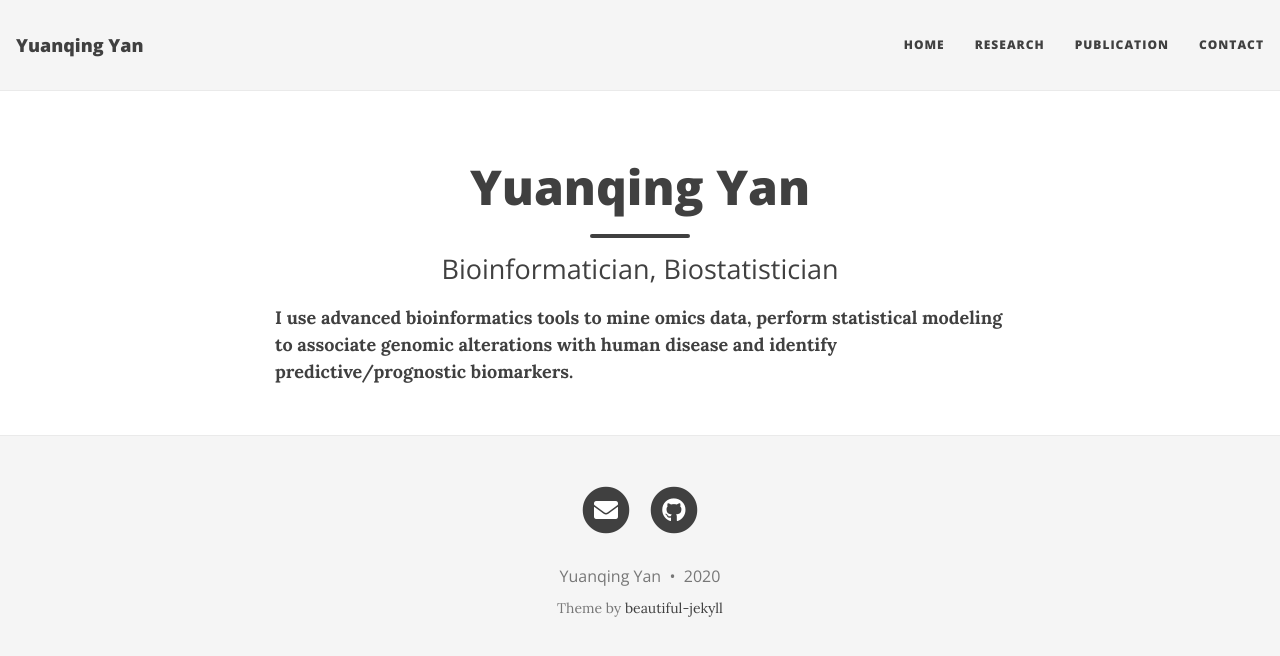
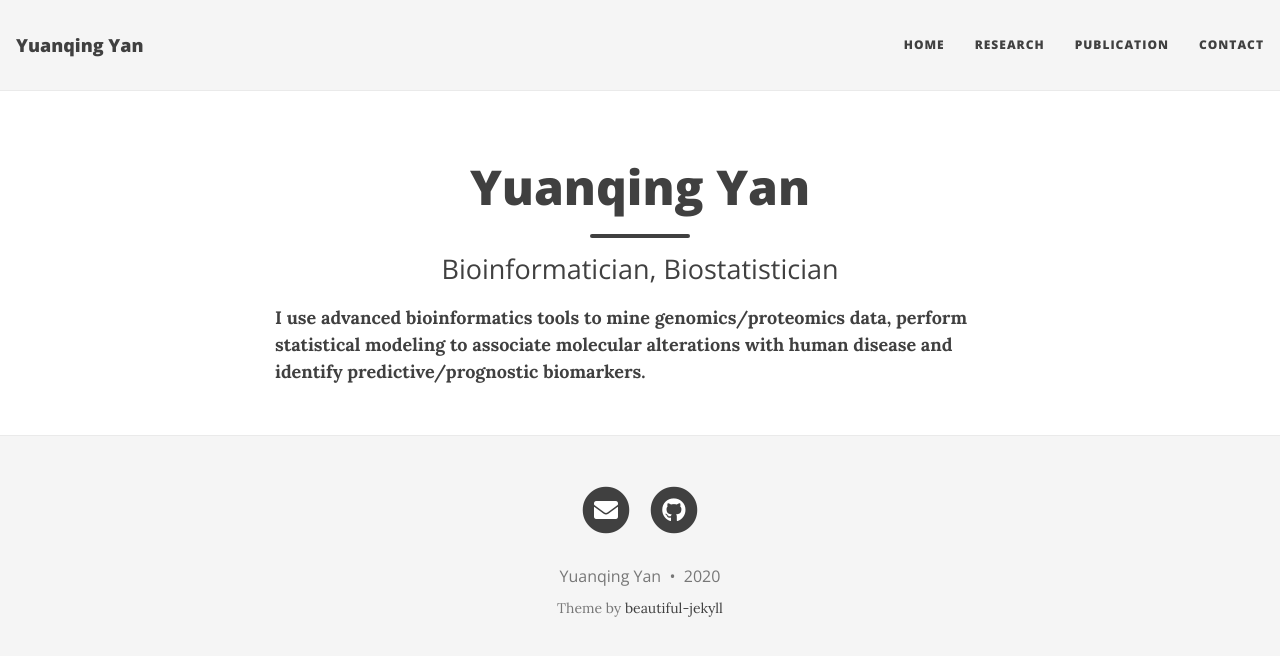
Before and after one commit to yuanqing-yan/Yuanqing, a Jekyll site: the page built from index.md, in a window 1280 px wide. Shown: the top 656 px of the page. Built offline with Jekyll 4.4.1, drawn with Linux system fonts in a browser that asks for light colours; nearby versions of some CDN libraries.

Commit message:
AddImage

```diff
--- a/index.md
+++ b/index.md
@@ -12,5 +13,5 @@ bigimg:
   - "/img/big-imgs/travel1.jpg" : "Arizona, 2018"
 ---
 <div style="text-align:left">
-<strong>I use advanced bioinformatics tools to mine omics data, perform statistical modeling to associate genomic alterations with human disease and identify predictive/prognostic biomarkers.</strong>
+<strong>I use advanced bioinformatics tools to mine genomics/proteomics data, perform statistical modeling to associate molecular alterations with human disease and identify predictive/prognostic biomarkers.</strong>
 </div>
```
Also changed, not shown: other parts of index.md (+1 -0 lines).
